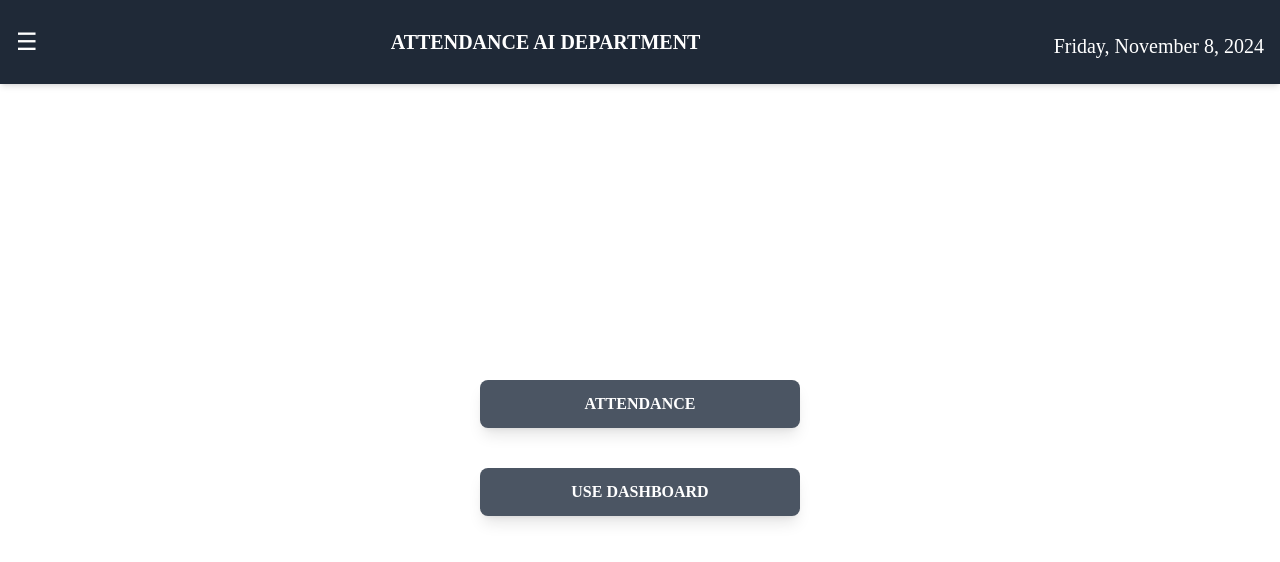
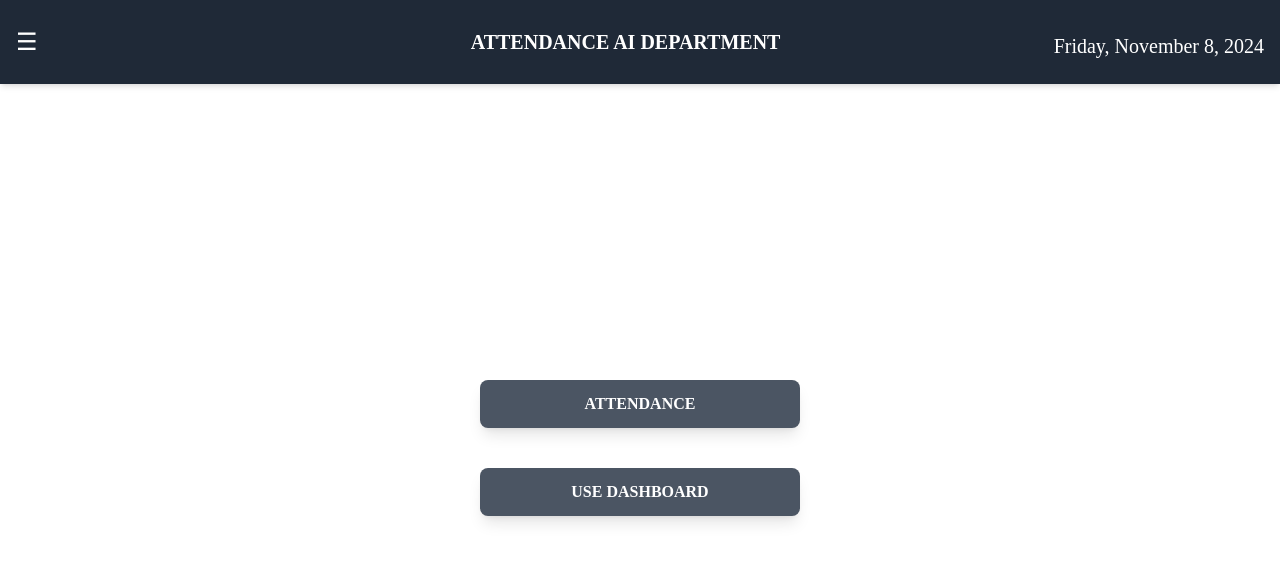
Before and after one commit to jaisanth123/AttendanceSync_AWS_DEPLOYMENT, a React (Vite) app in the folder frontend/: page / in a window 1280 px wide. Shown: the top 562 px of the page. Built offline with nearby package versions, Linux system fonts and the light colour scheme; a web font is replaced by a local one.

Commit message:
navbar alignment

```diff
--- a/frontend/src/components/Navbar.jsx
+++ b/frontend/src/components/Navbar.jsx
@@ -22,7 +22,7 @@ function Navbar({ toggleSidebar }) {
         </button>
 
         {/* Title centered for large screens */}
-        <div className="flex-1 text-xl font-semibold text-center whitespace-nowrap">
+        <div className="flex-1 ml-40 text-xl font-semibold text-center whitespace-nowrap">
           ATTENDANCE AI DEPARTMENT
         </div>
 
```
